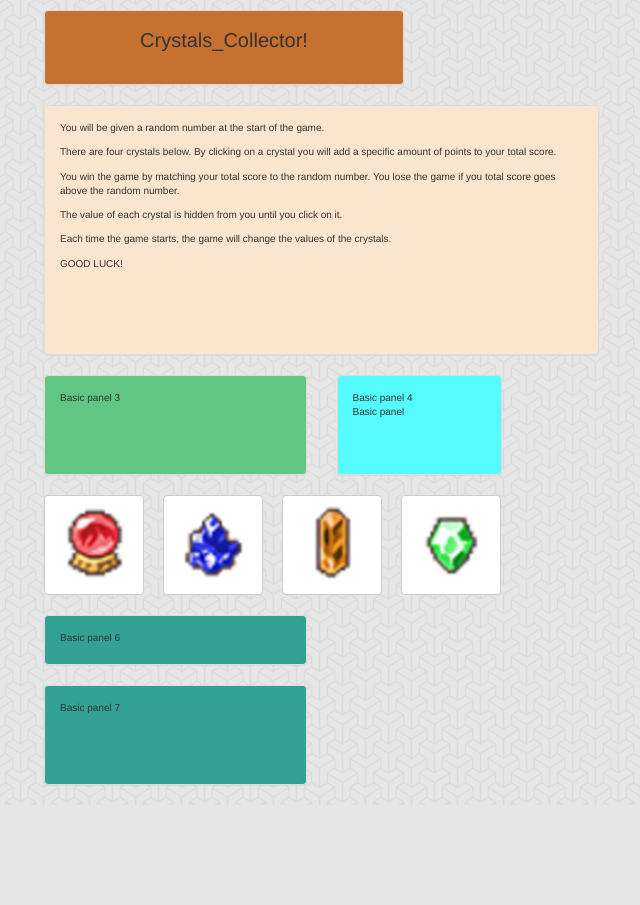
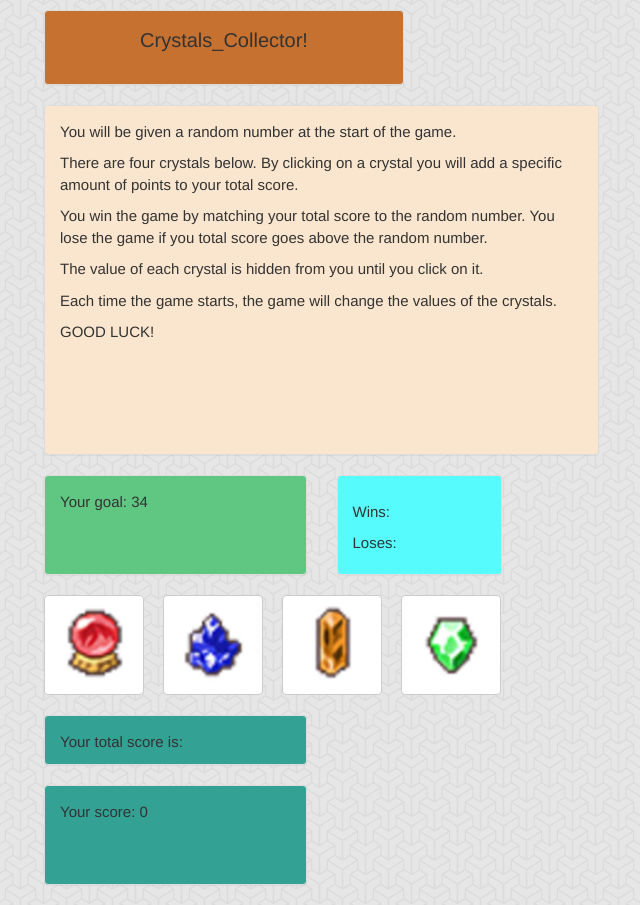
Before and after one commit to mdvb1001/week-4-game, a PHP site: page / in a window 1280 px wide. Shown: the whole page, without its empty margins (26-666 px from the left). Before the commit the page ends 786 px from the top, so only its background shows below. Run offline with PHP 8.4, Linux system fonts and the light colour scheme.

Commit message:
work JS in library.js

```diff
--- a/assets/css/style.css
+++ b/assets/css/style.css
@@ -3,7 +3,7 @@ body {
 }
 
 .panel-body {
-  font-size: 10px;
+  font-size: 15px;
   padding: 0px;
 }
 
@@ -53,6 +53,6 @@ img {
   background: #33a194;
 }
 
-#total-score {
+#display {
   background: #33a194;
 }
--- a/assets/javascript/library.js
+++ b/assets/javascript/library.js
@@ -0,0 +1,246 @@
+$(document).ready(function() {
+    console.log("ready!");
+
+
+    var random = '';
+    var guess = [];
+    var wins = 0;
+    var loses = 0;
+    var result = 0; // sum of all the guesses
+
+    function playGame() {
+
+        guess = new Array(4);
+        for (var i = 0; i < guess.length; i++) {
+            guess[i] = 1 + Math.floor((Math.random() * 12));
+            console.log(guess[i]);
+        };
+
+        console.log('this is the guess' + guess);
+        random = 18 + Math.floor((Math.random() * 120));
+        console.log(random);
+
+
+
+        //    for (var i = 0; i < guess.length; i++) {
+        // 	    var b= $('<button>');
+        // 	    b.html(randomCrystalNumber[i]);
+        // 	    b.addClass('btn btn-sq btn-default');
+        // 	    b.attr('data-let', randomCrystalNumber[i]);
+        // 	    console.log(b);
+        // };
+
+        // $('.btn-default').on('click', function() {
+        //         for (var i = 0; i < guess.length; i++) {
+
+        //             var button = guess[i];
+
+        //             console.log('this button:' + button);
+
+        //             // button.addClass('btn btn-sq btn-default');
+        //             // button.attr('data-let', guess[i]);
+
+        //         };
+        //         result += guess[i];
+        //         console.log('result:' + result);
+
+        // });
+
+        //     $('btn-default').text($(this).data('let'));
+
+        //     $('#score').html('Your score:' + result);
+
+        // });
+
+
+
+        $('#goalNum').html('Your goal:' + ' ' + random);
+
+
+        $('#crystal-1').on('click', function() {
+            // blueCrytal = randomCrystalNumber[0];
+            // console.log(blueCrytal);
+            // var button = guess[0];
+            // console.log(button);
+            $('#expression').html('');
+            result += guess[0];
+            console.log(result);
+            $('#score').html('Your score:' + ' ' + result);
+
+            if (random === result) {
+                wins++;
+                $('#expression').html('You Win!');
+                $('#userWins').html('Wins:' + ' ' + wins);
+                reset();
+
+                // random = 0;
+                // $('#goal').html('Your goal:' + ' ' + random);
+                // result = 0;
+                // $('#score').html('Your score:' + ' ' + result);
+
+
+
+            } else if (result > random) {
+                loses++;
+                $('#expression').html('You lose!');
+                $('#userLoses').html('Loses:' + ' ' + loses);
+                reset();
+
+                // random = 0;
+                // $('#goal').html('Your goal:' + ' ' + random);
+                // result = 0;
+                // $('#score').html('Your score:' + ' ' + result);
+
+
+
+            }
+
+        });
+
+        $('#crystal-2').on('click', function() {
+            // blueCrytal = randomCrystalNumber[0];
+            // console.log(blueCrytal);
+            // var button = guess[1];
+            // console.log(button);
+            $('#expression').html('');
+            result += guess[1];
+            console.log(result);
+            $('#score').html('Your score:' + ' ' + result);
+
+            if (random === result) {
+                wins++;
+                $('#expression').html('You Win!');
+                $('#userWins').html('Wins:' + ' ' + wins);
+                reset();
+                // random = 0;
+                // $('#goal').html('Your goal:' + ' ' + random);
+                // result === 0;
+                // $('#score').html('Your score:' + ' ' + result);
+                // playGame();
+
+
+            } else if (result > random) {
+                loses++;
+                $('#expression').html('You lose!');
+                $('#userLoses').html('Loses:' + ' ' + loses);
+                reset();
+
+                // random = 0;
+                // $('#goal').html('Your goal:' + ' ' + random);
+                // result === 0;
+                // $('#score').html('Your score:' + ' ' + result);
+                // playGame();
+            }
+
+        });
+
+        $('#crystal-3').on('click', function() {
+            // blueCrytal = randomCrystalNumber[0];
+            // console.log(blueCrytal);
+            // var button = guess[2];
+            // console.log(button);
+            $('#expression').html('');
+            result += guess[2];
+            console.log(result);
+            $('#score').html('Your score:' + ' ' + result);
+
+            if (random === result) {
+                wins++;
+                $('#expression').html('You Win!');
+                $('#userWins').html('Wins:' + ' ' + wins);
+                reset();
+
+                // random = 0;
+                // $('#goal').html('Your goal:' + ' ' + random);
+                // result = 0;
+                // $('#score').html('Your score:' + ' ' + result);
+                // playGame();
+
+
+            } else if (result > random) {
+                loses++;
+                $('#expression').html('You lose!');
+                $('#userLoses').html('Loses:' + ' ' + loses);
+                reset();
+
+                // guess = new Array(0);
+                // random = 0;
+                // $('#goal').html('Your goal:' + ' ' + random);
+                // result = 0;
+                // $('#score').html('Your score:' + ' ' + result);
+                // playGame();
+            }
+
+        });
+
+        $('#crystal-4').on('click', function() {
+            // blueCrytal = randomCrystalNumber[0];
+            // console.log(blueCrytal);
+            // var button = guess[3];
+            // console.log(button);
+            $('#expression').html('');
+            result += guess[3];
+            console.log(result);
+            $('#score').html('Your score:' + ' ' + result);
+
+            if (random === result) {
+                wins++;
+                $('#expression').html('You Win!');
+                $('#userWins').html('Wins:' + ' ' + wins);
+                reset();
+
+                // random = 0;
+                // $('#goal').html('Your goal:' + ' ' + random);
+                // result = 0;
+                // $('#score').html('Your score:' + ' ' + result);
+                // playGame();
+
+
+            } else if (result > random) {
+                loses++;
+                $('#expression').html('You lose!');
+                $('#userLoses').html('Loses:' + ' ' + loses);
+                reset();
+
+                // guess = new Array(0);
+                // random = 0;
+                // $('#goal').html('Your goal:' + ' ' + random);
+                // result = 0;
+                // $('#score').html('Your score:' + ' ' + result);
+                // playGame();
+            }
+
+        });
+
+        function reset() {
+            random = 0;
+            $('#goal').html('Your goal:' + ' ' + random);
+            result = 0;
+            $('#score').html('Your score:' + ' ' + result);
+            playGame();
+
+        }
+
+
+
+
+
+
+
+
+        // if (loses++ || wins++) {
+        // 	random;
+        // 	guess;
+        // 	result = 0;
+        // }else{ };
+
+    };
+    playGame();
+
+    // function checkWinsOrLoses() {
+
+
+    // };
+    // checkWinsOrLoses();
+
+});
--- a/index.html
+++ b/index.html
@@ -3,14 +3,15 @@
 
 <head>
     <meta charset="UTF-8">
+    <meta name="viewport" content="width=device-width, initial-scale=1">
     <title>JS Game</title>
     <link rel="stylesheet" type="text/css" href="assets/css/reset.css">
+    <link rel="stylesheet" type="text/css" href="assets/css/bootstrap.css">
     <link rel="stylesheet" type="text/css" href="assets/css/style.css">
-    <link rel="stylesheet" type="text/css" href="assets/css/bootstrap.css">
     <link rel="stylesheet" href="https://maxcdn.bootstrapcdn.com/bootstrap/3.3.7/css/bootstrap.min.css" integrity="sha384-BVYiiSIFeK1dGmJRAkycuHAHRg32OmUcww7on3RYdg4Va+PmSTsz/K68vbdEjh4u" crossorigin="anonymous">
+    <script src="https://code.jquery.com/jquery-2.2.3.js" integrity="sha256-laXWtGydpwqJ8JA+X9x2miwmaiKhn8tVmOVEigRNtP4=" crossorigin="anonymous"></script>
     <script type="text/javascript" src="assets/javascript/library.js"></script>
     <script type="text/javascript" src="assets/javascript/game.js"></script>
-    <script src="https://code.jquery.com/jquery-2.2.3.js" integrity="sha256-laXWtGydpwqJ8JA+X9x2miwmaiKhn8tVmOVEigRNtP4=" crossorigin="anonymous"></script>
 </head>
 
 <body>
@@ -28,7 +29,7 @@
         <div class="row">
             <div class="col-md-6 col-sm-6 col-xs-6 pull-left">
                 <!-- div 2 Jumbotron -->
-                <div id="manuel" class="panel panel-default" style="height: 250px;">
+                <div id="manuel" class="panel panel-default" style="height: 350px;">
                     <div class="panel-body">
                         <p>You will be given a random number at the start of the game.</p>
                         <p>There are four crystals below. By clicking on a crystal you will add a specific amount of points to your total score.</p>
@@ -45,7 +46,7 @@
                 <!-- div 3 -->
                 <div id="goal" class="panel panel-default" style="height: 100px;">
                     <div class="panel-body">
-                        Basic panel 3
+                        <p id="goalNum"></p>
                     </div>
                 </div>
             </div>
@@ -53,8 +54,10 @@
                 <!-- div 4 -->
                 <div id="win-lose" class="panel panel-default" style="height: 100px;">
                     <div class="panel-body">
-                        Basic panel 4
-                        <br> Basic panel
+                        <p id="expression">
+                            <p>
+                                <p id="userWins">Wins:</p>
+                                <p id="userLoses">Loses:</p>
                     </div>
                 </div>
             </div>
@@ -63,20 +66,20 @@
             <div class="col-md-12 col-sm-12 col-xs-12">
                 <!-- div 5: Button1 button2 button3 button4  -->
                 <p>
-                    <a href="#" class="btn btn-sq btn-default">
+                    <a id="crystal-1" class="btn btn-sq btn-default">
                         <i class="fa fa-user fa-5x"></i>
                         <img src="assets/images/crystal-1.png" />
                         <br/>
                     </a>
-                    <a href="#" class="btn btn-sq btn-default">
+                    <a id="crystal-2" class="btn btn-sq btn-default">
                         <i class="fa fa-user fa-5x"></i>
                         <img src="assets/images/crystal-2.png" />
                     </a>
-                    <a href="#" class="btn btn-sq btn-default">
+                    <a id="crystal-3" class="btn btn-sq btn-default">
                         <i class="fa fa-user fa-5x"></i>
                         <img src="assets/images/crystal-3.png" />
                     </a>
-                    <a href="#" class="btn btn-sq btn-default">
+                    <a id="crystal-4" class="btn btn-sq btn-default">
                         <i class="fa fa-user fa-5x"></i>
                         <img src="assets/images/crystal-4.png" />
                     </a>
@@ -88,7 +91,7 @@
                 <!-- div 6 -->
                 <div id="total-title" class="panel panel-default" style="height: 50px;">
                     <div class="panel-body">
-                        Basic panel 6
+                        Your total score is:
                     </div>
                 </div>
             </div>
@@ -96,9 +99,9 @@
         <div class="row">
             <div class="col-md-3 col-sm-3 col-xs-3">
                 <!-- div 7 -->
-                <div id="total-score" class="panel panel-default" style="height: 100px;">
+                <div id="display" class="panel panel-default" style="height: 100px;">
                     <div class="panel-body">
-                        Basic panel 7
+                        <p id="score">Your score: 0</p>
                     </div>
                 </div>
             </div>
```
Also changed, not shown: assets/javascript/game.js (+30 -3 lines).
